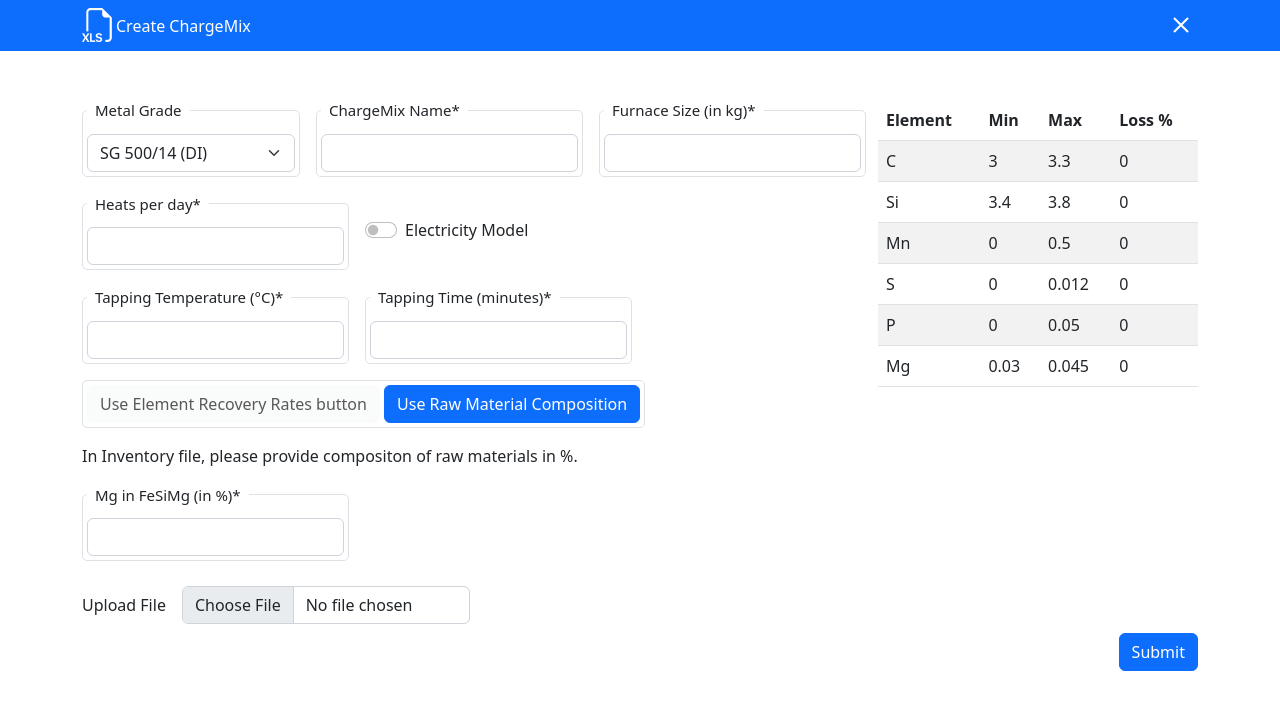
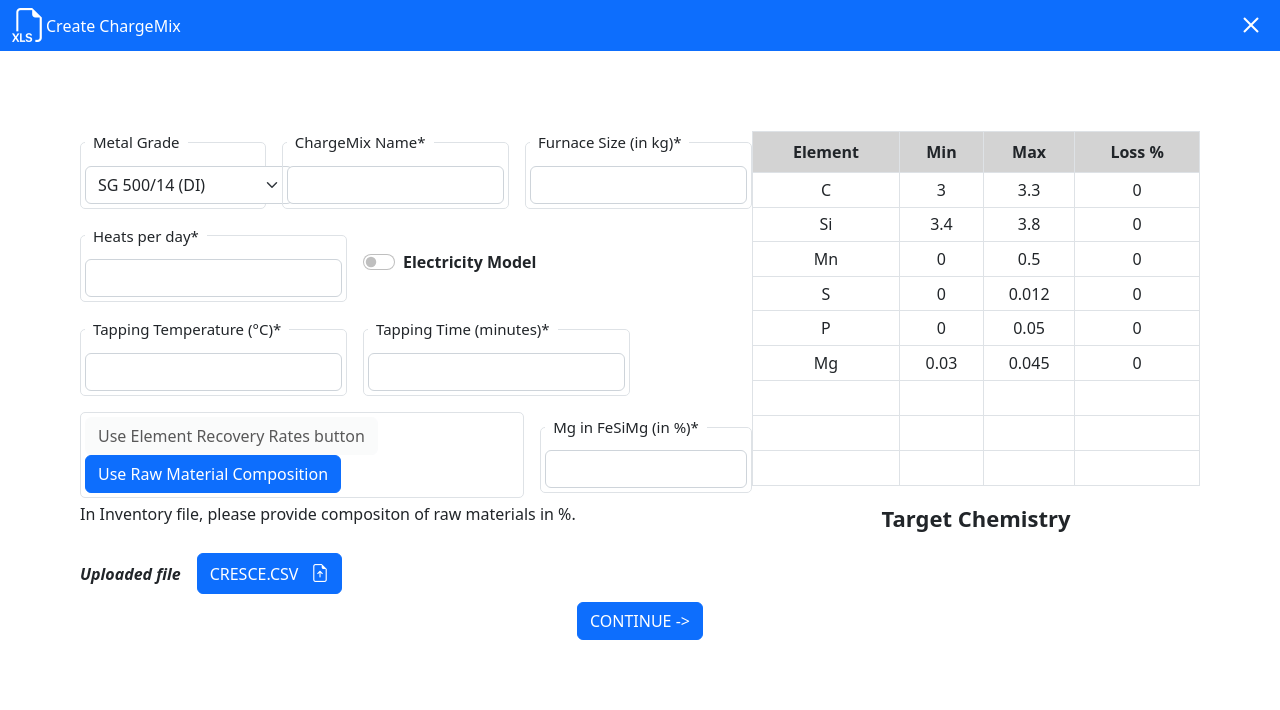
Before and after one commit to RajdeepDs/Assignment, a plain HTML site: page index.html in a window 1280 px wide. Drawn offline with nearby package versions, Linux system fonts and the light colour scheme.

Commit message:
final changes made

```diff
--- a/index.html
+++ b/index.html
@@ -14,17 +14,15 @@
   </head>
   <body>
     <div class="container-fluid">
-      <div class="container">
       <div class="PageName">
         <i class="bi bi-filetype-xls"></i> Create ChargeMix
       </div>
       <i class="bi bi-x"></i>
     </div>
-    </div>
-    <form action="" method="post">
-      <div class="container cont-body">
-        <div class="container col-divide">
-          <div class="container fstrow pt-5">
+    <form action="">
+      <div class="grid cont-body">
+        <div class="col-fst">
+          <div class="fstrow">
             <fieldset class="form-group border p-1 me-3">
               <legend class="w-auto px-2">Metal Grade</legend>
               <div class="form-group">
@@ -46,7 +44,7 @@
               </div>
             </fieldset>
           </div>
-          <div class="container scndrow pt-3">
+          <div class="scndrow pt-3">
             <fieldset class="form-group border p-1 me-3">
               <legend class="w-auto px-2">Heats per day*</legend>
               <div class="form-group">
@@ -60,10 +58,12 @@
                 role="switch"
                 id="flexSwitchCheck"
               />
-              <label class="form-check-label">Electricity Model</label>
+              <label class="form-check-label" id="ElectricityModel"
+                >Electricity Model</label
+              >
             </div>
           </div>
-          <div class="container trdrow pt-3">
+          <div class="trdrow pt-3">
             <fieldset class="form-group border p-1 me-3">
               <legend class="w-auto px-2">Tapping Temperature (&deg;C)*</legend>
               <div class="form-group">
@@ -78,8 +78,8 @@
             </fieldset>
           </div>
 
-          <div class="container frthrow pt-3">
-            <fieldset class="form-group border p-1">
+          <div class="frthrow pt-3">
+            <fieldset class="form-group border p-1 me-3">
               <button type="button" class="btn btn-light" disabled>
                 Use Element Recovery Rates button
               </button>
@@ -87,23 +87,29 @@
                 Use Raw Material Composition
               </button>
             </fieldset>
-            <p class="pt-3">
-              In Inventory file, please provide compositon of raw materials in
-              %.
-            </p>
-            <fieldset class="form-group border p-1 me-3">
+            <fieldset class="form-group border p-1">
               <legend class="w-auto px-2">Mg in FeSiMg (in %)*</legend>
               <div class="form-group">
                 <input type="text" class="form-control" />
               </div>
             </fieldset>
           </div>
-          <div class="container fthrow pt-3">
-            <p class="pe-3 pt-3">Upload File</p>
-            <input type="file" class="form-control" id="customFile" />
+          <p class="word pt-3">
+            In Inventory file, please provide compositon of raw materials in %.
+          </p>
+          <div class="fthrow pt-3">
+            <p class="uploadedfile pe-3 pt-3">Uploaded file</p>
+            <button type="button" class="btn btn-primary">
+              CRESCE.CSV &nbsp;
+              <i
+                class="bi bi-file-earmark-arrow-up"
+                style="font-size: 18px"
+              ></i>
+            </button>
           </div>
         </div>
-        <table class="table table-striped">
+        <div class="col-sec">
+          <table class="table table-bordered">
             <thead>
               <tr>
                 <th scope="col">Element</th>
@@ -149,17 +155,37 @@
                 <td>0.045</td>
                 <td>0</td>
               </tr>
+              <tr class="blankrow">
+                <td></td>
+                <td></td>
+                <td></td>
+                <td></td>
+              </tr>
+              <tr class="blankrow">
+                <td></td>
+                <td></td>
+                <td></td>
+                <td></td>
+              </tr>
+              <tr class="blankrow">
+                <td></td>
+                <td></td>
+                <td></td>
+                <td></td>
+              </tr>
             </tbody>
           </table>
+          <p id="Target">Target Chemistry</p>
         </div>
-      <div class="container submit">
+      </div>
+      <div class="submit">
         <button
           type="button"
           class="btn btn-primary"
           data-bs-toggle="modal"
           data-bs-target="#errorModal"
         >
-          Submit
+          CONTINUE ->
         </button>
       </div>
       <div
--- a/main.css
+++ b/main.css
@@ -8,10 +8,12 @@
 i {
   font-size: 34px;
 }
-.container {
-  display: flex;
-  justify-content: space-between;
-  align-items: flex-start;
+.grid {
+  display: grid;
+  grid-template-columns: 60% 1fr;
+}
+.cont-body {
+  margin: 5rem;
 }
 .PageName {
   display: flex;
@@ -22,7 +24,10 @@ fieldset {
   width: max-content;
   border: 1px solid #d4d4d5;
 }
-
+.word {
+  line-height: 0px;
+  font-weight: 500;
+}
 legend {
   font-size: 15px;
   float: none;
@@ -58,17 +63,27 @@ legend {
   align-items: center;
 }
 .frthrow {
-  display: block;
-  flex-direction: column;
+  display: flex;
   justify-content: flex-start;
   padding: 0px;
+  align-items: center;
 }
 .table {
-  margin-top: 49px;
+  text-align: center;
+}
+thead {
+  background-color: lightgray;
+}
+td {
+  padding: 0.3rem 0.3rem !important;
+}
+.blankrow {
+  height: 35px !important;
 }
 .form-group .border {
   border-radius: 10px;
 }
+
 #customFile {
   width: 18rem;
 }
@@ -77,12 +92,24 @@ legend {
 }
 .submit {
   display: flex;
-  justify-content: flex-end;
+  justify-content: center;
+  margin-top: -5rem;
 }
-.col-divide {
-  display: block;
-  justify-content: space-between;
+.col-fst {
   padding: 0px;
+}
+#ElectricityModel {
+  font-weight: 600;
+}
+.uploadedfile {
+  font-style: italic;
+  font-weight: 600;
+}
+#Target {
+  display: flex;
+  justify-content: center;
+  font-size: 22px;
+  font-weight: 600;
 }
 .bi-exclamation {
   color: red;
```
Lines whose indentation alone changed are shown as unchanged.
